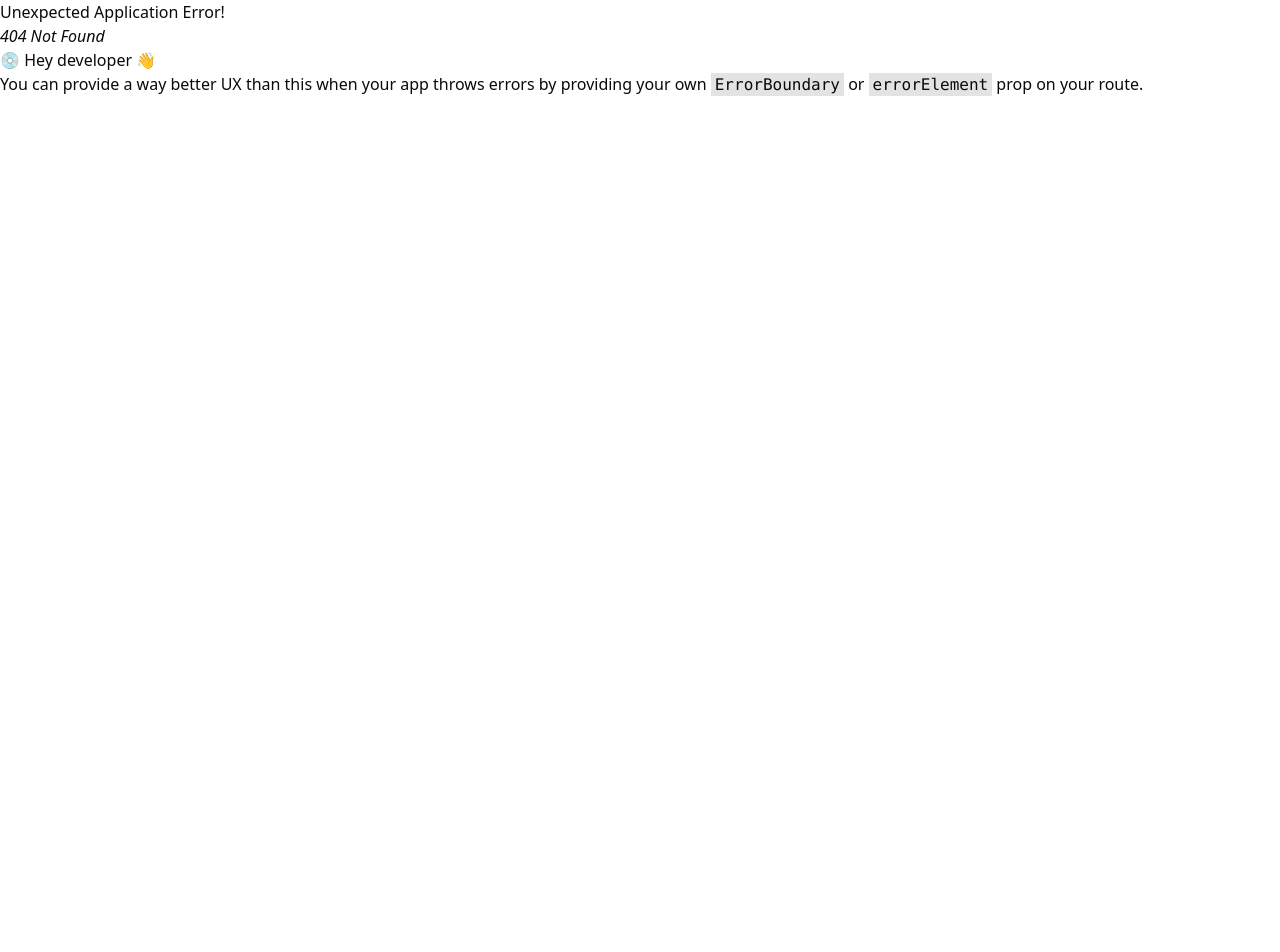
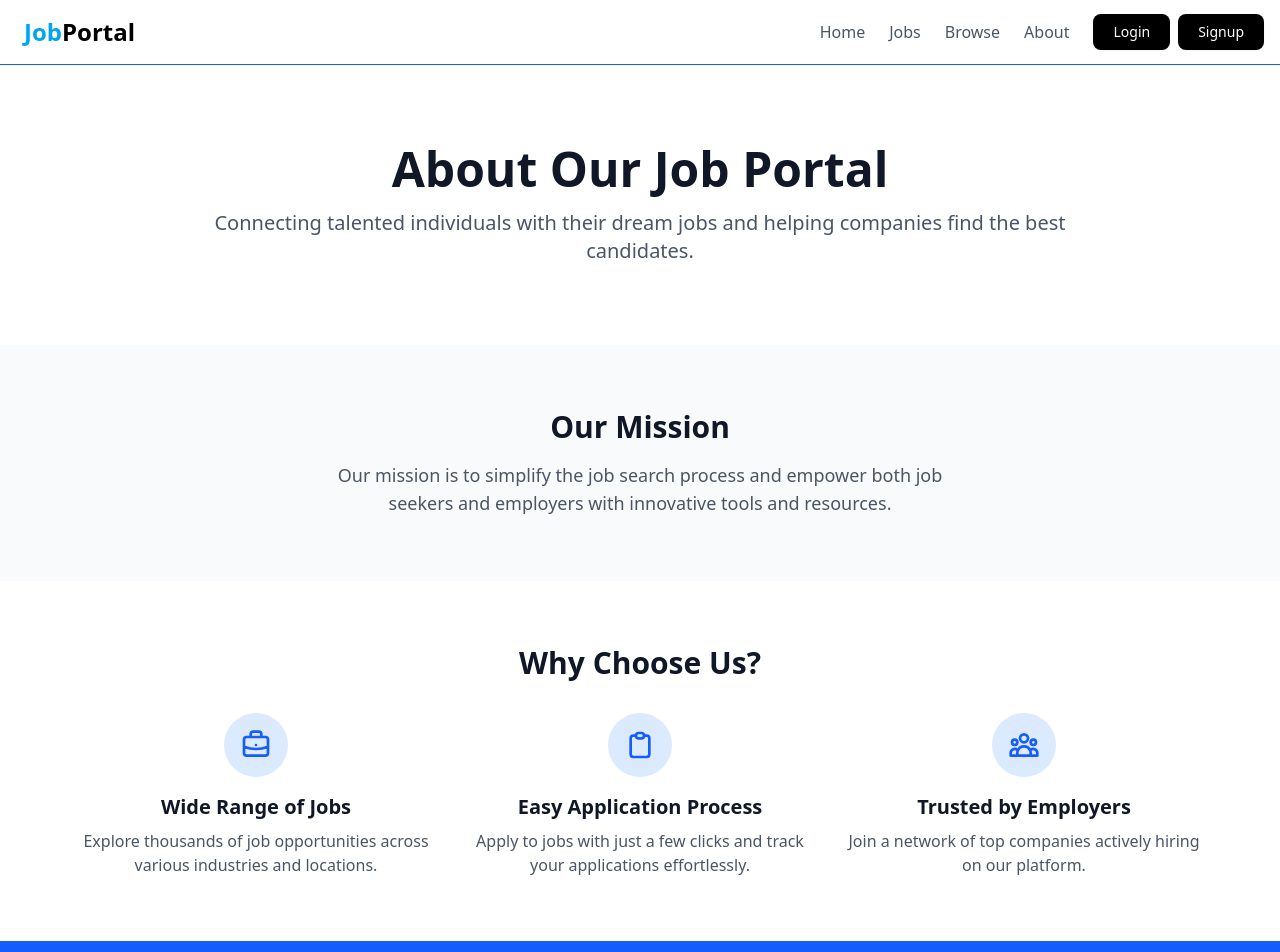
Before and after one commit to zahidhasan13/job-portal, a React (Vite) app in the folder client/: page /about in a window 1280 px wide. Before the commit this address had no page. Shown: the top 952 px of the page. Before the commit the page ends 800 px from the top, so only its background shows below. Built offline with nearby package versions, Linux system fonts and the light colour scheme.

Commit message:
NotFound and About page added

```diff
--- a/client/src/components/shared/Header.jsx
+++ b/client/src/components/shared/Header.jsx
@@ -26,7 +26,7 @@ const Header = ({ isLoggedIn=false, user, onLogout }) => {
   };
 
   return (
-    <header className="w-full bg-white border-b border-gray-200 sticky top-0 z-50">
+    <header className="w-full bg-white/50 backdrop-blur-xl border-b border-blue-600 sticky top-0 z-50">
       <div className="container mx-auto px-4 h-16 flex items-center justify-between">
         {/* Logo */}
         <div className="flex items-center">
@@ -39,14 +39,14 @@ const Header = ({ isLoggedIn=false, user, onLogout }) => {
         <div className="flex items-center space-x-6">
           {/* Navigation Links */}
           <nav className="hidden md:flex items-center space-x-6">
+            <Link to="/" className="text-gray-600 hover:text-blue-600 font-medium">
+              Home
+            </Link>
             <Link to="/jobs" className="text-gray-600 hover:text-blue-600 font-medium">
               Jobs
             </Link>
-            <Link to="/companies" className="text-gray-600 hover:text-blue-600 font-medium">
-              Companies
-            </Link>
-            <Link to="/resources" className="text-gray-600 hover:text-blue-600 font-medium">
-              Resources
+            <Link to="/browse" className="text-gray-600 hover:text-blue-600 font-medium">
+              Browse
             </Link>
             <Link to="/about" className="text-gray-600 hover:text-blue-600 font-medium">
               About
--- /dev/null
+++ b/client/src/pages/About.jsx
@@ -0,0 +1,130 @@
+import React from 'react';
+import { Link } from 'react-router-dom';
+import { Button } from '@/components/ui/button'; // Assuming you're using Shadcn UI
+
+const About = () => {
+  return (
+    <div className="bg-gray-50">
+      {/* Hero Section */}
+      <div className="bg-white py-20 text-center">
+        <div className="max-w-4xl mx-auto px-4">
+          <h1 className="text-5xl font-bold text-gray-900 mb-4">
+            About Our Job Portal
+          </h1>
+          <p className="text-xl text-gray-600">
+            Connecting talented individuals with their dream jobs and helping companies find the best candidates.
+          </p>
+        </div>
+      </div>
+
+      {/* Mission Section */}
+      <div className="max-w-6xl mx-auto px-4 py-16">
+        <div className="text-center">
+          <h2 className="text-3xl font-bold text-gray-900 mb-4">Our Mission</h2>
+          <p className="text-lg text-gray-600 max-w-2xl mx-auto">
+            Our mission is to simplify the job search process and empower both job seekers and employers with innovative tools and resources.
+          </p>
+        </div>
+      </div>
+
+      {/* Features Section */}
+      <div className="bg-white py-16">
+        <div className="max-w-6xl mx-auto px-4">
+          <h2 className="text-3xl font-bold text-gray-900 text-center mb-8">Why Choose Us?</h2>
+          <div className="grid grid-cols-1 md:grid-cols-3 gap-8">
+            {/* Feature 1 */}
+            <div className="text-center">
+              <div className="bg-blue-100 rounded-full w-16 h-16 flex items-center justify-center mx-auto mb-4">
+                <svg
+                  className="w-8 h-8 text-blue-600"
+                  fill="none"
+                  stroke="currentColor"
+                  viewBox="0 0 24 24"
+                  xmlns="http://www.w3.org/2000/svg"
+                >
+                  <path
+                    strokeLinecap="round"
+                    strokeLinejoin="round"
+                    strokeWidth="2"
+                    d="M21 13.255A23.931 23.931 0 0112 15c-3.183 0-6.22-.62-9-1.745M16 6V4a2 2 0 00-2-2h-4a2 2 0 00-2 2v2m4 6h.01M5 20h14a2 2 0 002-2V8a2 2 0 00-2-2H5a2 2 0 00-2 2v10a2 2 0 002 2z"
+                  />
+                </svg>
+              </div>
+              <h3 className="text-xl font-semibold text-gray-900 mb-2">Wide Range of Jobs</h3>
+              <p className="text-gray-600">
+                Explore thousands of job opportunities across various industries and locations.
+              </p>
+            </div>
+
+            {/* Feature 2 */}
+            <div className="text-center">
+              <div className="bg-blue-100 rounded-full w-16 h-16 flex items-center justify-center mx-auto mb-4">
+                <svg
+                  className="w-8 h-8 text-blue-600"
+                  fill="none"
+                  stroke="currentColor"
+                  viewBox="0 0 24 24"
+                  xmlns="http://www.w3.org/2000/svg"
+                >
+                  <path
+                    strokeLinecap="round"
+                    strokeLinejoin="round"
+                    strokeWidth="2"
+                    d="M9 5H7a2 2 0 00-2 2v12a2 2 0 002 2h10a2 2 0 002-2V7a2 2 0 00-2-2h-2M9 5a2 2 0 002 2h2a2 2 0 002-2M9 5a2 2 0 012-2h2a2 2 0 012 2"
+                  />
+                </svg>
+              </div>
+              <h3 className="text-xl font-semibold text-gray-900 mb-2">Easy Application Process</h3>
+              <p className="text-gray-600">
+                Apply to jobs with just a few clicks and track your applications effortlessly.
+              </p>
+            </div>
+
+            {/* Feature 3 */}
+            <div className="text-center">
+              <div className="bg-blue-100 rounded-full w-16 h-16 flex items-center justify-center mx-auto mb-4">
+                <svg
+                  className="w-8 h-8 text-blue-600"
+                  fill="none"
+                  stroke="currentColor"
+                  viewBox="0 0 24 24"
+                  xmlns="http://www.w3.org/2000/svg"
+                >
+                  <path
+                    strokeLinecap="round"
+                    strokeLinejoin="round"
+                    strokeWidth="2"
+                    d="M17 20h5v-2a3 3 0 00-5.356-1.857M17 20H7m10 0v-2c0-.656-.126-1.283-.356-1.857M7 20H2v-2a3 3 0 015.356-1.857M7 20v-2c0-.656.126-1.283.356-1.857m0 0a5.002 5.002 0 019.288 0M15 7a3 3 0 11-6 0 3 3 0 016 0zm6 3a2 2 0 11-4 0 2 2 0 014 0zM7 10a2 2 0 11-4 0 2 2 0 014 0z"
+                  />
+                </svg>
+              </div>
+              <h3 className="text-xl font-semibold text-gray-900 mb-2">Trusted by Employers</h3>
+              <p className="text-gray-600">
+                Join a network of top companies actively hiring on our platform.
+              </p>
+            </div>
+          </div>
+        </div>
+      </div>
+
+      {/* Call-to-Action Section */}
+      <div className="bg-blue-600 py-16">
+        <div className="max-w-4xl mx-auto px-4 text-center">
+          <h2 className="text-3xl font-bold text-white mb-4">
+            Ready to Find Your Dream Job?
+          </h2>
+          <p className="text-lg text-blue-100 mb-8">
+            Sign up today and take the first step towards your career goals.
+          </p>
+          <Link to="/signup">
+            <Button className="bg-white text-blue-600 hover:bg-blue-50">
+              Get Started
+            </Button>
+          </Link>
+        </div>
+      </div>
+    </div>
+  );
+};
+
+export default About;
--- /dev/null
+++ b/client/src/pages/Jobs.jsx
@@ -0,0 +1,11 @@
+import React from 'react';
+
+const Jobs = () => {
+    return (
+        <div>
+            jobs
+        </div>
+    );
+};
+
+export default Jobs;
--- /dev/null
+++ b/client/src/pages/NotFound.jsx
@@ -0,0 +1,29 @@
+import React from 'react';
+import { Link } from 'react-router-dom';
+import { Button } from '@/components/ui/button'; // Assuming you're using Shadcn UI
+
+const NotFound = () => {
+  return (
+    <div className="flex flex-col items-center justify-center min-h-screen bg-gray-50 text-center p-6">
+      {/* 404 Heading */}
+      <h1 className="text-9xl font-bold text-gray-900">404</h1>
+
+      {/* Message */}
+      <p className="mt-4 text-2xl font-medium text-gray-700">
+        Oops! Page not found.
+      </p>
+      <p className="mt-2 text-gray-500">
+        The page you're looking for doesn't exist or has been moved.
+      </p>
+
+      {/* Back to Home Button */}
+      <Link to="/" className="mt-8">
+        <Button className="bg-black">
+          Go Back Home
+        </Button>
+      </Link>
+    </div>
+  );
+};
+
+export default NotFound;
```
Also changed, not shown: client/src/routes/route.jsx (+20 -1 lines).
